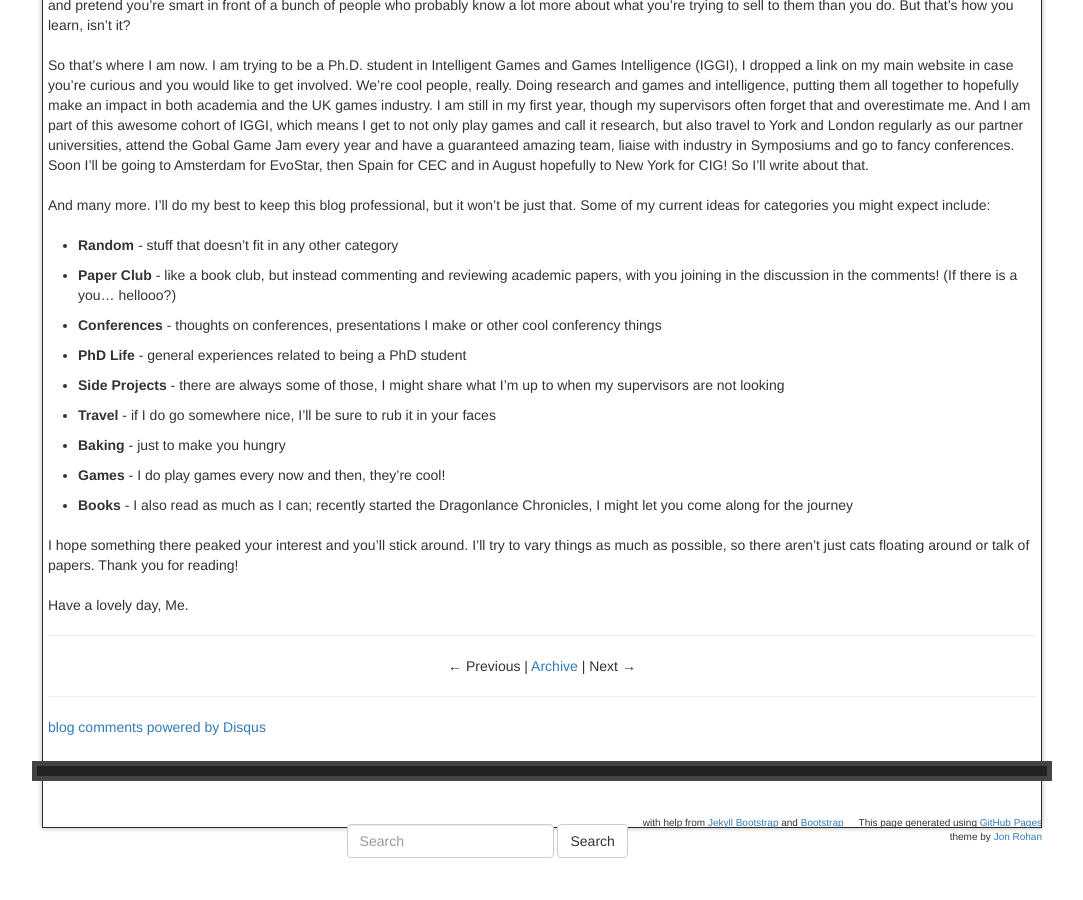
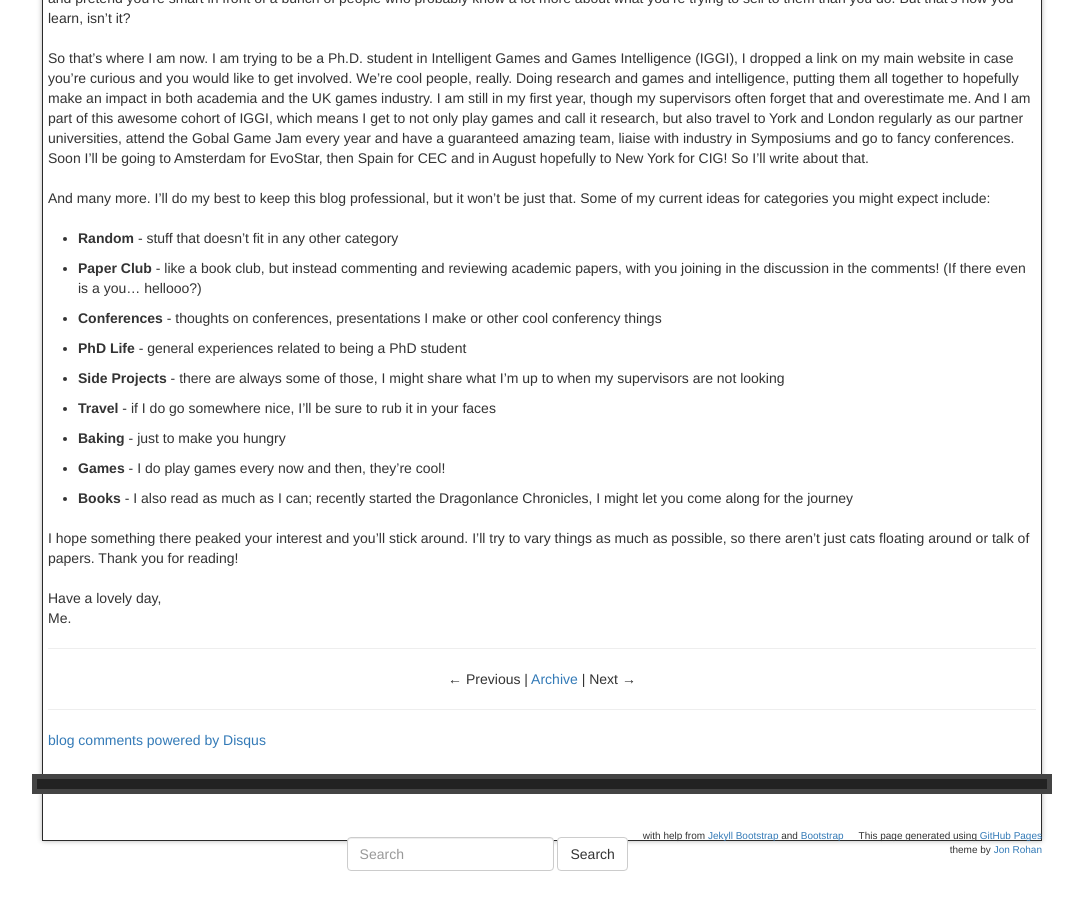
Before and after one commit to rdgain/rdgain.github.io, a Jekyll site: the page built from _posts/2017-04-09-hello-world.md, in a window 1280 px wide and 900 px high, scrolled down 1077 px. Shown: the whole window, without its empty margins (98-1181 px from the left). Built offline with Jekyll 4.4.1, drawn with Linux system fonts in a browser that asks for light colours; nearby versions of some CDN libraries; library files that are not in the unit come from our copies; comment, search, counter and statistics services are not loaded.

Commit message:
pictures

```diff
--- a/_posts/2017-04-09-hello-world.md
+++ b/_posts/2017-04-09-hello-world.md
@@ -22,7 +22,7 @@
 And many more. I'll do my best to keep this blog professional, but it won't be just that. Some of my current ideas for categories you might expect include:
 
 * **Random** - stuff that doesn't fit in any other category
-* **Paper Club** - like a book club, but instead commenting and reviewing academic papers, with you joining in the discussion in the comments! (If there is a you... hellooo?)
+* **Paper Club** - like a book club, but instead commenting and reviewing academic papers, with you joining in the discussion in the comments! (If there even is a you... hellooo?)
 * **Conferences** - thoughts on conferences, presentations I make or other cool conferency things
 * **PhD Life** - general experiences related to being a PhD student
 * **Side Projects** - there are always some of those, I might share what I'm up to when my supervisors are not looking
@@ -34,5 +34,5 @@
 I hope something there peaked your interest and you'll stick around. I'll try to vary things as much as possible, so there aren't just cats floating around or talk of papers. Thank you for reading!
 
 
-Have a lovely day,
+Have a lovely day, <br/>
 Me.
```
Also changed, not shown: other parts of _posts/2017-04-09-hello-world.md (+3 -3 lines), assets/images/post1/logo_long.png (added), assets/images/post1/logo_medium.png (added), assets/images/post1/logo_short.png (added).
